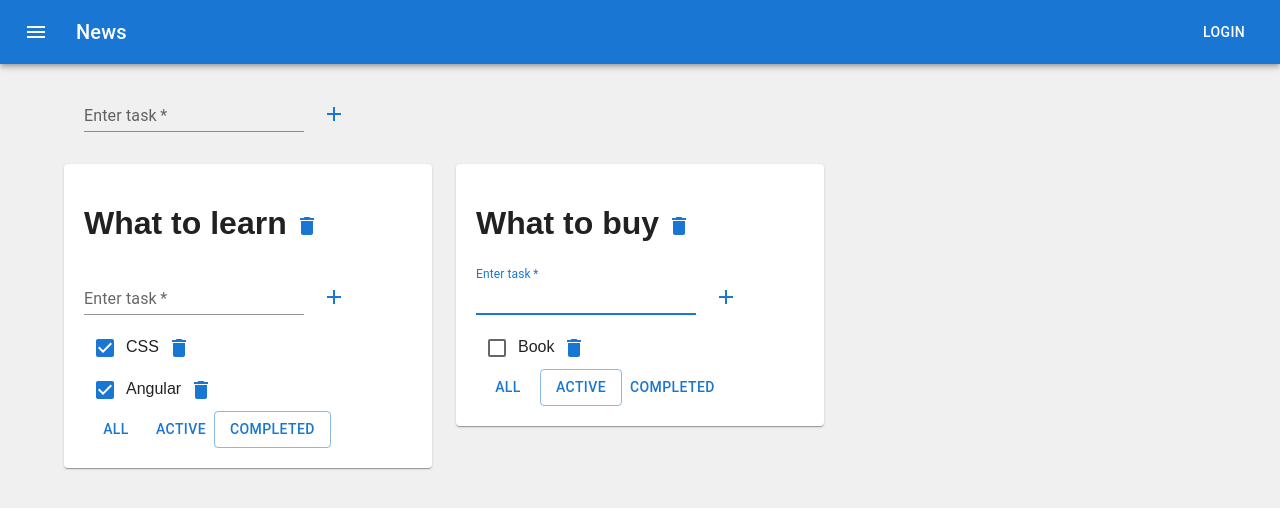
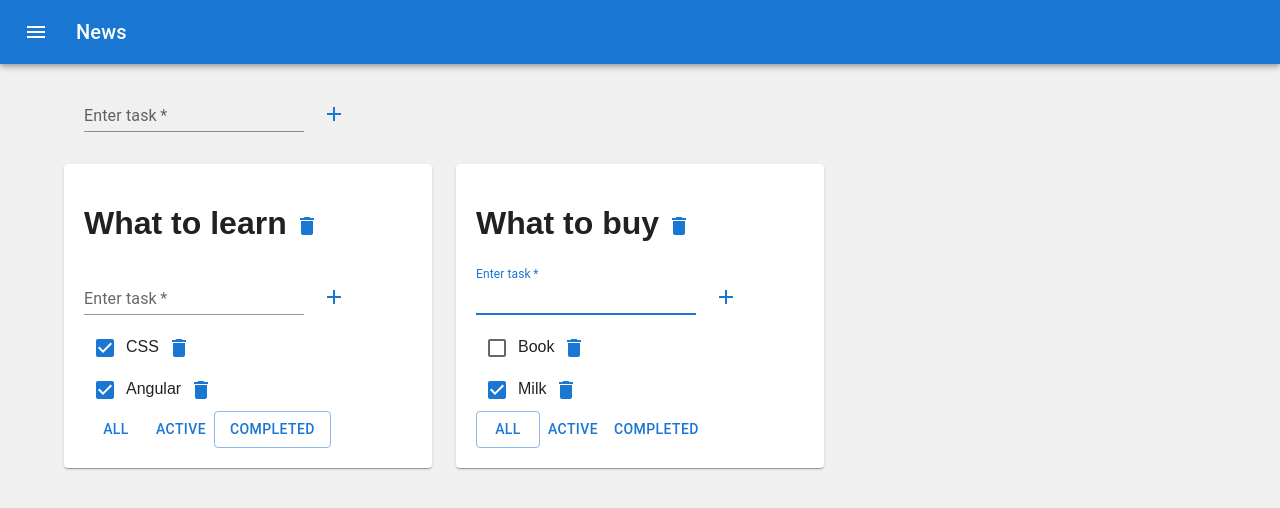
Before and after one commit to krystyna-lyn/tasks_app, a React (Create React App) app: page / in a window 1280 px wide. Shown: the top 508 px of the page. Built offline with nearby package versions, Linux system fonts and the light colour scheme.

Commit message:
update all

```diff
--- a/src/App.js
+++ b/src/App.js
@@ -68,7 +68,7 @@ function App() {
   let [todolists, setTodolists] = useState([
 
     { id: todolistId1, title: 'What to learn', filter: 'completed' },
-    { id: todolistId2, title: 'What to buy', filter: 'active' },
+    { id: todolistId2, title: 'What to buy', filter: 'all' },
 
   ])
 
@@ -105,8 +105,6 @@ function App() {
     ]
   })
 
-
-
   function changeFilter(value, todolistId) {
     let newTodolist = todolists.map(
       (todolist) => todolist.id === todolistId ? { ...todolist, filter: value } : todolist)
@@ -141,12 +139,11 @@ function App() {
           <Typography variant="h6" component="div" sx={{ flexGrow: 1 }}>
             News
           </Typography>
-          <Button color="inherit">Login</Button>
         </Toolbar>
       </AppBar>
 
       <Container fixed>
-        <Grid container sx={{padding: '20px'}}>
+        <Grid container sx={{ padding: '20px' }}>
           <AddItemForm addTask={addTodolist} />
         </Grid>
 
@@ -172,7 +169,7 @@ function App() {
 
               return (
                 <Grid item xs={12} sm={4} key={todo.id}>
-                  <Paper sx={{padding: '20px'}}>
+                  <Paper sx={{ padding: '20px' }}>
                     <Todolist
                       key={todo.id}
                       id={todo.id}
--- a/src/components/EditableTask.jsx
+++ b/src/components/EditableTask.jsx
@@ -5,7 +5,6 @@ const EditableTask = ({ title, onChange }) => {
 
     let [editMode, setEditMode] = useState(false);
     let [changedTitle, setChangedTitle] = useState("");
-
 
 
     const activateEditMode = () => {
--- a/src/components/Todolist.jsx
+++ b/src/components/Todolist.jsx
@@ -33,8 +33,6 @@ const Todolist = ({ title, tasks = [], removeTask, changeFilter, addTask, change
                     <Delete color='primary' />
                 </IconButton>
             </h1>
-
-
 
             <AddItemForm addTask={addTasks} />
 
@@ -80,11 +78,10 @@ const Todolist = ({ title, tasks = [], removeTask, changeFilter, addTask, change
                     onClick={onCompletedClickedHandler} >Completed
                 </Button>
             </div>
+
         </Box>
 
     );
 };
 
-
-
 export default Todolist;
```
Also changed, not shown: src/components/AddItemForm.jsx (+4 -10 lines). Lines whose indentation alone changed are shown as unchanged.
